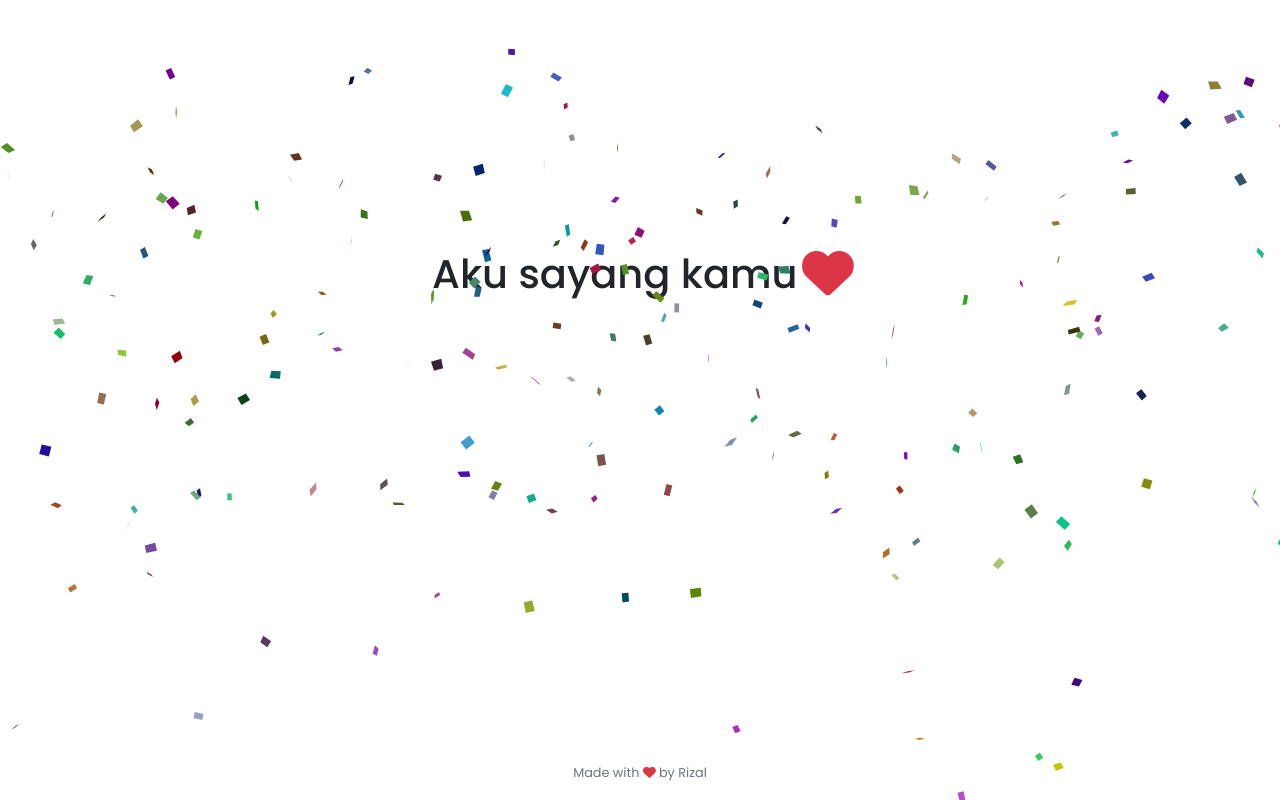
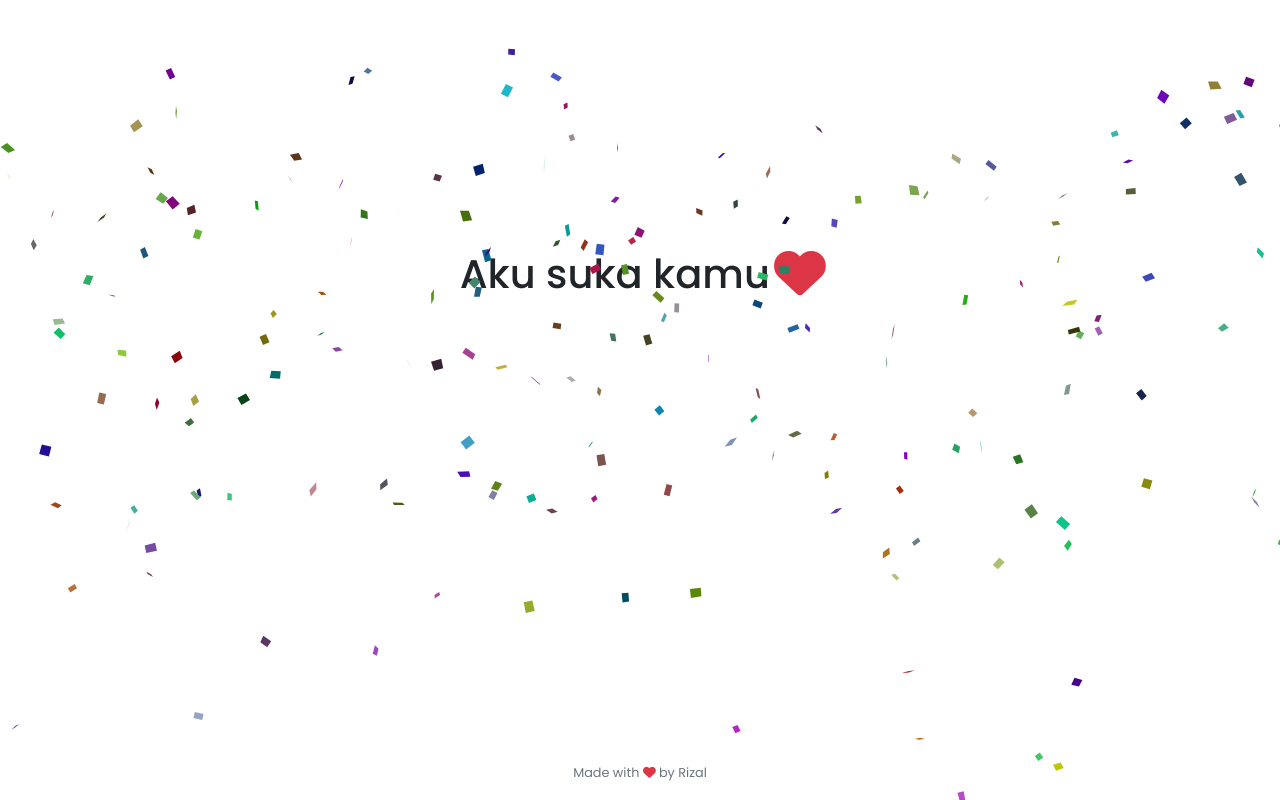
Before and after one commit to Rizalfrdss/For-You, a plain HTML site: page index.html in a window 1280 px wide. Both pictures are taken after a click on the icon 649 px from the left and 773 px from the top of the page. Drawn offline with nearby package versions, Linux system fonts and the light colour scheme; some packages are replaced by stand-ins of ours; a script that the page names is missing.

Commit message:
Update index.html

```diff
--- a/index.html
+++ b/index.html
@@ -24,7 +24,7 @@
   </style>
 
   <link rel="shortcut icon" type="image/x-icon" href="favicon.ico">
-  <title>Aku Sayang Kamu</title>
+  <title>Aku Suka Kamu</title>
 
 
 
@@ -35,7 +35,7 @@
   <div class="row">
     <div class="col-lg text-center kotak">
       <button type="button" class="btn btn-lg btn-primary tombol py-4 px-5 shadow">Click Here!</button>
-      <h1 id="teks" class="d-none animate__animated animate__pulse">Aku sayang kamu <i
+      <h1 id="teks" class="d-none animate__animated animate__pulse">Aku suka kamu <i
           class="fas fa-heart text-danger animate__animated animate__heartBeat animate__repeat-3"></i></h1>
     </div>
   </div>
```
